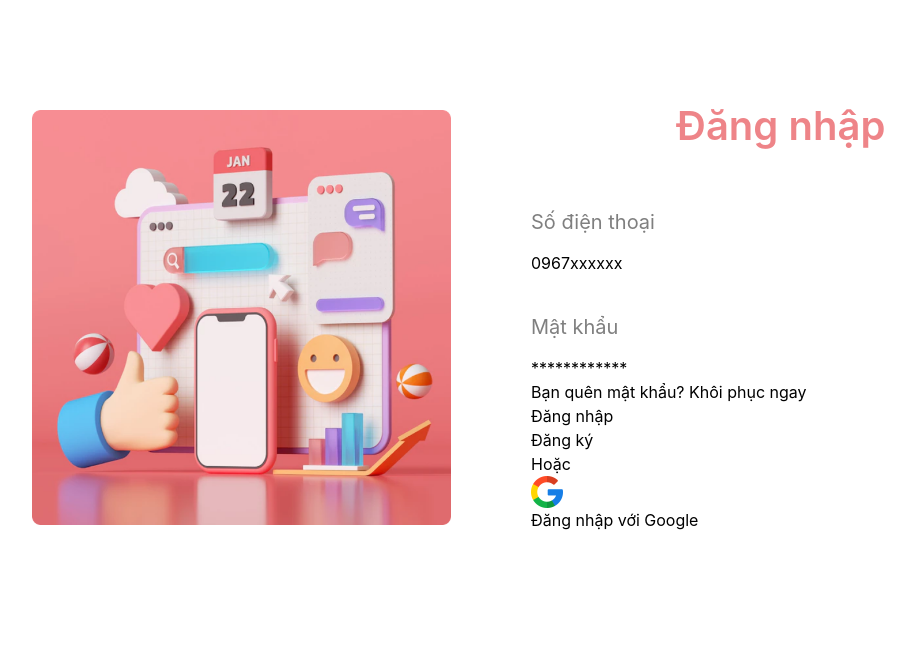
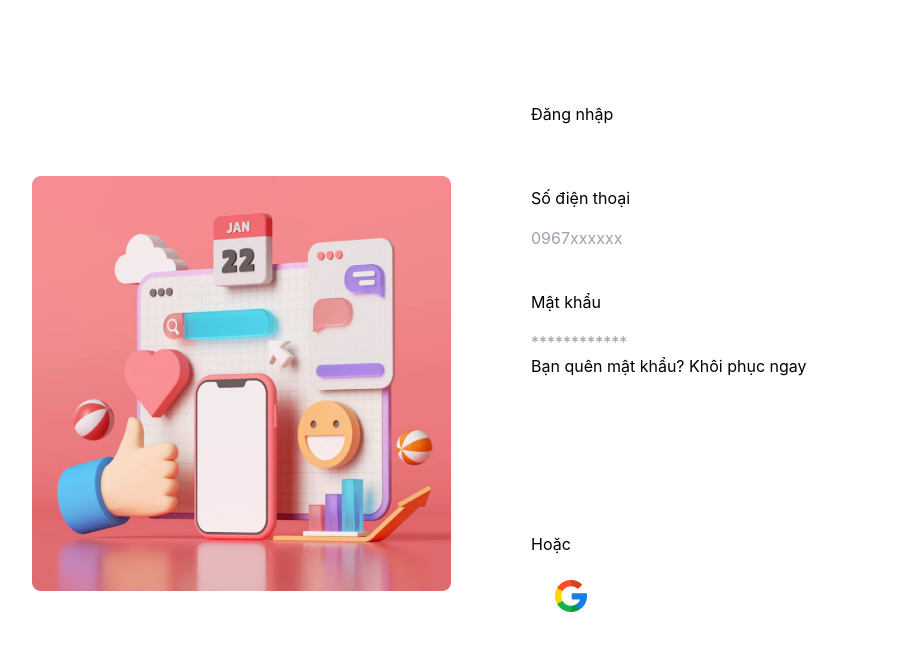
Before and after one commit to LeHaGiaBao/Salt-Phone, a React (Create React App) app in the folder end-user/: page / in a window 1280 px wide. Shown: the top 650 px of the page, without its empty margins (109-1024 px from the left). Built offline with nearby package versions, Linux system fonts and the light colour scheme.

Commit message:
complete signInForm

```diff
--- a/end-user/src/assets/css/base.css
+++ b/end-user/src/assets/css/base.css
@@ -4,6 +4,7 @@
     --black-color:#000;
     --gray-text-color: rgba(0, 0, 0, 0.5);
     --primary-color:#EE8488;
+    --blue-color: #4FCFE6;
     --border-color: #dbdbdb;
 
 }
@@ -20,40 +21,35 @@
     padding-top: 40px;
 }
 
-/*Label và input*/
-.label-input {
-    height: 12%;
-    width: 100%;
+.p-b-8px {
+    padding-bottom: 8px;
 }
 
-.label-input label {
-    font-style: normal;
-    font-weight: 400;
-    font-size: 20px;
-    line-height: 24px;
-    color: var(--gray-text-color);
+.p-t-24px {
+    padding-top: 24px;
 }
 
-input.input-box, textarea {
-    background: #fff;
-    border: none;
+.m-t-24px {
+    margin-top: 24px;
 }
 
-.label-input input::placeholder {
-    color: var(--black-color);
-}
-ik
-/* Form chung */
-.signIn-form {
-    position: relative;
-    left: 0;
+
+.bg-color-primary {
+    background-color: var(--primary-color);
 }
 
-.signIn-form_title {
-    text-align: center;
+.bg-color-blue-color {
+    background-color: var(--blue-color);
+}
+
+/* Button */
+.sign-in-btn {
+    width: 100%;
+    border-radius: 100px;
+    color: var(--white-color);
+    padding: 24px;
     font-style: normal;
     font-weight: 600;
-    font-size: 40px;
-    line-height: 48px;
-    color: var(--primary-color);
+    font-size: 24px;
+    line-height: 29px;
 }
```
